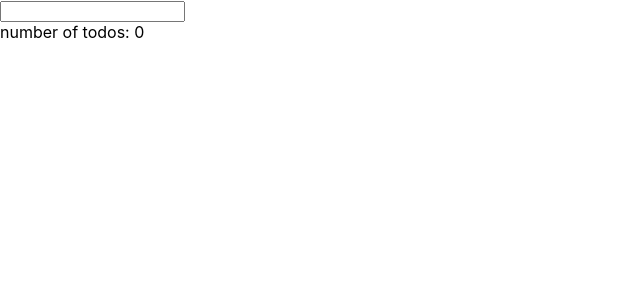
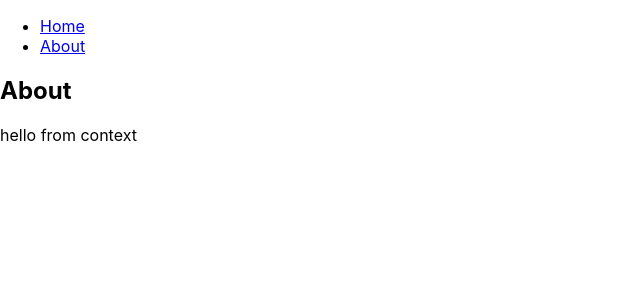
Before and after one commit to SirCen/react-hooks, a React (Create React App) app: page /about in a window 1280 px wide. Shown: the top 300 px of the page, without its empty margins (0-640 px from the left). Built offline with nearby package versions, Linux system fonts and the light colour scheme.

Commit message:
Basic useContext

```diff
--- a/package.json
+++ b/package.json
@@ -8,6 +8,7 @@
     "@testing-library/user-event": "^13.5.0",
     "react": "^17.0.2",
     "react-dom": "^17.0.2",
+    "react-router-dom": "^6.2.2",
     "react-scripts": "5.0.0",
     "web-vitals": "^2.1.4"
   },
--- a/src/App.js
+++ b/src/App.js
@@ -1,55 +1,33 @@
-import React, {useReducer, useState} from 'react';
+import React from 'react';
+import {BrowserRouter as Router, Route, Routes, Link} from "react-router-dom";
+import { Index } from "./pages";
+import { About } from "./pages/about";
+import { UserContext } from "./UserContext";
 
-
-// dispatch acts as a listener to the action type which is then acted on
-// all logic in here
-// useState is good, but once gets more complex,
-// useReducer is better to change multiple things in the state based on actions
-function reducer(state, action) {
-  switch(action.type) {
-    case 'add-todo':
-      return {
-        todos:[...state.todos, {payload: action.payload, completed: false}],
-        todoCount: state.todoCount + 1
-      };
-    case 'toggle-todo':
-      return {
-        todos: state.todos.map((t, idx) =>
-          idx === action.idx ? {...t, completed: !t.completed} : t
-        ),
-        todoCount: state.todoCount
-      };
-    default:
-      return state;
-  }
-}
-
-function App() {
-
-  const [{todos, todoCount}, dispatch] = useReducer(reducer, {todos: [], todoCount: 0});
-  const [text, setText] = useState();
+function AppRouter() {
 
   return (
-    <div>
-      <form onSubmit={e => {
-        e.preventDefault();
-        dispatch({type: 'add-todo', payload:text});
-        setText("");
-      }}>
-        <input value={text} onChange={e => setText(e.target.value)} />
-      </form>
-      <div>number of todos: {todoCount}</div>
-      {todos.map((t, idx) => (
-        <div
-          key={t.payload}
-          onClick={() => dispatch({type: 'toggle-todo', idx})}
-          style={{textDecoration: t.completed ?  'line-through' : ""}}
-        >
-          {t.payload}
-        </div>
-      ))}
-    </div>
+    <Router>
+      <div>
+        <nav>
+          <ul>
+            <li>
+              <Link to="/">Home</Link>
+            </li>
+            <li>
+              <Link to="/about/">About</Link>
+            </li>
+          </ul>
+        </nav>
+        <UserContext.Provider value="hello from context">
+          <Routes>
+            <Route path="/" exact element={<Index />} />
+            <Route path="/about/" element={<About />} />
+          </Routes>
+        </UserContext.Provider>
+      </div>
+    </Router>
   );
 }
 
-export default App;
+export default AppRouter;
--- /dev/null
+++ b/src/UserContext.js
@@ -0,0 +1,3 @@
+import { createContext } from "react";
+// the value of using this allows us to get the value of use context anywhere in the components
+export const UserContext = createContext(null);
--- /dev/null
+++ b/src/pages/about.js
@@ -0,0 +1,12 @@
+import React, {useContext} from "react";
+import { UserContext } from "../UserContext";
+
+export function About() {
+    const message = useContext(UserContext);
+    return (
+        <div>
+            <h2>About</h2>
+            <div>{message}</div>
+        </div>
+    );
+}
--- /dev/null
+++ b/src/pages/index.js
@@ -0,0 +1,12 @@
+import React, {useContext} from "react";
+import { UserContext } from '../UserContext';
+
+export function Index() {
+    const message = useContext(UserContext);
+    return (
+        <div>
+            <h2>Home</h2>
+            <div>{message}</div>
+        </div>
+    );
+}
```
Also changed, not shown: 1 other file (tests, documents, lock files or other folders).
